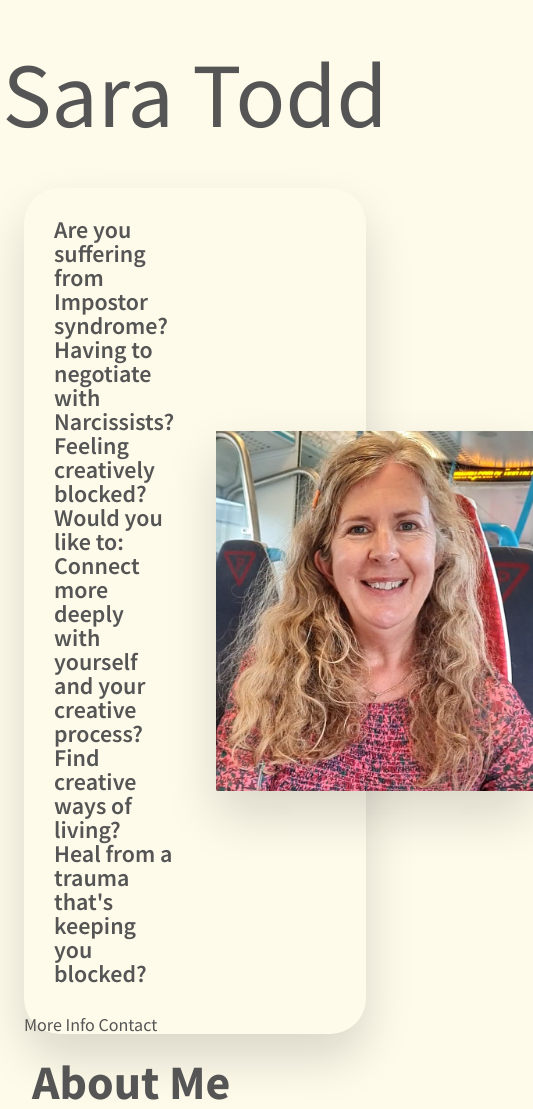
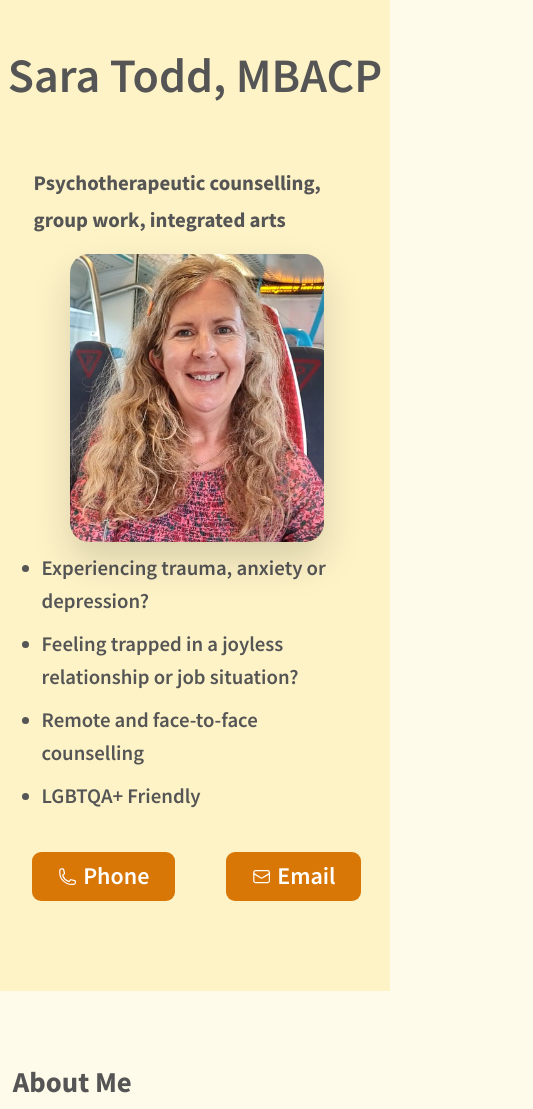
Before and after one commit to louis-todd/sara-art, a plain HTML site: page index.html in a window 390 px wide. Shown: the top 1109 px of the page, 533 px wide, since content can reach past the window. Drawn offline with Linux system fonts and the light colour scheme.

Commit message:
added basic funcionality and responsiveness with basic content

```diff
--- /dev/null
+++ b/css/general.css
@@ -0,0 +1,31 @@
+* {
+  padding: 0;
+  margin: 0;
+  box-sizing: border-box;
+}
+
+html {
+  /* font-size: 10px; */
+  font-size: 62.5%;
+
+  overflow-x: hidden;
+
+  scroll-behavior: smooth;
+}
+
+body {
+  font-family: "Source Sans Pro", sans-serif;
+  font-size: 2.2rem;
+  line-height: 1;
+  font-weight: 400;
+  color: #555;
+  background-color: #fffbeb;
+}
+
+.container {
+  /* 1200px or 1140px is the conventional width to use */
+  max-width: 120rem;
+  margin: 0 auto;
+  /* With padding width basically equals 1140px */
+  padding: 0 3.2rem;
+}
--- /dev/null
+++ b/css/queries.css
@@ -0,0 +1,37 @@
+@media (max-width: 76em) {
+  .bacp-member {
+    display: none;
+  }
+}
+@media (max-width: 56em) {
+  .cta {
+    grid-template-columns: 1fr;
+  }
+  .img-sara-box {
+    grid-row: -1;
+  }
+}
+@media (max-width: 40em) {
+  html {
+    font-size: 50%;
+  }
+  .btn,
+  .btn:link,
+  .btn:visited {
+    font-size: 3rem;
+  }
+}
+@media (max-width: 32em) {
+  .container {
+    padding: 0 1.6rem;
+  }
+  .header header {
+    font-size: 6rem;
+  }
+  .byline {
+    font-size: 2.6rem;
+  }
+  .column-1 {
+    margin-left: 0;
+  }
+}
--- a/css/style.css
+++ b/css/style.css
@@ -1,41 +1,27 @@
-* {
-  padding: 0;
-  margin: 0;
-  box-sizing: border-box;
+.first {
+  background-color: #fef3c7;
+  padding-bottom: 4.8rem;
 }
 
-html {
-  /* font-size: 10px; */
-  font-size: 62.5%;
-
-  overflow-x: hidden;
-
-  scroll-behavior: smooth;
-}
-
-body {
-  font-family: "Source Sans Pro", sans-serif;
-  font-size: 1.8rem;
-  line-height: 1;
-  font-weight: 400;
-  color: #555;
-  background-color: #fffbeb;
-}
-
-.container {
-  /* 1200px or 1140px is the conventional width to use */
-  max-width: 120rem;
-  margin: 0 auto;
-  /* With padding width basically equals 1140px */
-  padding: 0 3.2rem;
-}
-
-header {
+.header {
   display: flex;
   justify-content: center;
   align-items: center;
-  font-size: 9.2rem;
-  padding: 4.8rem 0;
+  gap: 9.6rem;
+  padding: 3.2rem 0;
+}
+
+.header header {
+  font-size: 7.4rem;
+  font-weight: 600;
+}
+
+.byline {
+  font-size: 4rem;
+  font-weight: 700;
+  display: flex;
+  align-items: center;
+  justify-content: center;
 }
 
 h1 {
@@ -44,12 +30,53 @@ h1 {
 
 h2 {
   font-size: 3.6rem;
-  margin: 2.4rem;
+  /* margin: 2.4rem; */
 }
 
 p {
   font-size: 2.4rem;
+  line-height: 1.8;
   margin: 1.8rem;
+}
+
+.btn,
+.btn:link,
+.btn:visited {
+  display: inline-block;
+  text-decoration: none;
+  font-size: 2rem;
+  font-weight: 600;
+  padding: 1.6rem 3.2rem;
+  border-radius: 9px;
+
+  transition: all 0.3s;
+
+  /* Only necessay for .btn */
+  border: none;
+  cursor: pointer;
+  font-family: inherit;
+}
+
+.btn--full:link,
+.btn--full:visited {
+  background-color: #d97706;
+  color: #fff;
+}
+
+.btn--full:hover,
+.btn--full:active {
+  background-color: #b45309;
+  color: #fff;
+}
+
+.btn-box .btn-icn {
+  display: flex;
+  gap: 0.8rem;
+  align-items: center;
+}
+
+.icn {
+  height: 2.4rem;
 }
 
 .price {
@@ -59,26 +86,65 @@ p {
 /* CTA */
 .cta-section {
   padding: 0 2.4rem;
-  margin-bottom: 2.4rem;
+  margin-bottom: 6.4rem;
+  /* background-image: url("../img/seafront-beach-huts.jpg");
+  background-size: cover;
+  background-position: bottom; */
 }
 
 .cta {
   display: grid;
-  grid-template-columns: 1fr 1fr;
-  gap: 1.2rem;
+  grid-template-columns: 1.5fr 1fr;
+}
 
-  border-radius: 3.6rem;
-  box-shadow: 0 2.4rem 4.8rem rgba(0, 0, 0, 0.15);
+.column-1 {
+  margin-left: 7.2rem;
 }
 
 .cta-blurb {
+  display: flex;
+  flex-direction: column;
+  gap: 1.2rem;
   padding: 1.2rem;
+  font-size: 2.6rem;
   font-weight: 600;
+  line-height: 1.6;
+}
+
+.btn-box {
+  display: flex;
+  justify-content: left;
+  gap: 6.4rem;
+  margin-top: 3.6rem;
+}
+
+.img-sara-box {
+  display: flex;
+  align-items: center;
+  justify-content: center;
 }
 
 .img-sara {
   justify-self: center;
   align-self: center;
   height: 36rem;
+
+  border-radius: 2.4rem;
   box-shadow: 0 2.4rem 4.8rem rgba(0, 0, 0, 0.15);
 }
+
+.about-me-section-box {
+  padding-top: 9.6rem;
+  /* border-bottom: 1px #555 solid; */
+}
+
+footer {
+  display: flex;
+  padding: 4.8rem;
+}
+
+.bacp-logo {
+  margin-left: auto;
+  display: block;
+  height: 10rem;
+}
--- a/index.html
+++ b/index.html
@@ -5,7 +5,9 @@
     <meta http-equiv="X-UA-Compatible" content="IE=edge" />
     <meta name="viewport" content="width=device-width, initial-scale=1.0" />
 
+    <link rel="stylesheet" href="css/general.css" />
     <link rel="stylesheet" href="css/style.css" />
+    <link rel="stylesheet" href="css/queries.css" />
 
     <link rel="preconnect" href="https://fonts.googleapis.com" />
     <link rel="preconnect" href="https://fonts.gstatic.com" crossorigin />
@@ -17,55 +19,129 @@
     <title>Sara Todd &mdash; Art Therapy</title>
   </head>
   <body>
-    <header>Sara Todd</header>
-    <div class="container cta-section">
-      <div class = "cta">
-        <div>
-          <p class = "cta-blurb">
-            Are you suffering from Impostor syndrome? <br>
-            Having to negotiate with Narcissists? <br>
-            Feeling creatively blocked? <br>
-            Would you like to:<br>
-            Connect more deeply with yourself and your creative process?<br>
-            Find creative ways of living?<br>
-            Heal from a trauma that's keeping you blocked?<br>
+    <div class="first">
+      <div class="header">
+        <header class="header">Sara Todd, MBACP</header>
+        <img
+          class="bacp-member"
+          src="img/bacp-member.png"
+          alt="BACP official member logo"
+        />
+      </div>
+
+      <div class="cta-section">
+        <p class="byline">
+          Psychotherapeutic counselling, group work, integrated arts
         </p>
-          <btn class="btn btn-more-info">More Info</btn>
-          <btn class="btn btn-contact">Contact </btn>
-        </div>
-        <img class="img-sara" src="img/sara-todd.jpg" alt="Picture of Sara Todd"/>
+        <div class="container cta">
+          <div class="column-1">
+            <ul class="cta-blurb">
+              <li>Experiencing trauma, anxiety or depression?</li>
+              <li>
+                Feeling trapped in a joyless relationship or job situation?
+              </li>
+              <li>Remote and face-to-face counselling</li>
+              <li>LGBTQA+ Friendly</li>
+              <!-- with family relationships and family estrangement, as well as
+                workplace bullying and recovery from narcissistic abuse. As part
+                of my private practice I see adults and young people. I am a group
+                facilitator for standalone.org.uk My practice is LGBTQ+
+                affirmative. My pronouns are she/her -->
+            </ul>
+            <div class="btn-box">
+              <a href="tel:07762889545" class="btn btn--full btn-icn">
+                <svg
+                  xmlns="http://www.w3.org/2000/svg"
+                  fill="none"
+                  viewBox="0 0 24 24"
+                  stroke-width="1.5"
+                  stroke="currentColor"
+                  class="icn"
+                >
+                  <path
+                    stroke-linecap="round"
+                    stroke-linejoin="round"
+                    d="M2.25 6.75c0 8.284 6.716 15 15 15h2.25a2.25 2.25 0 002.25-2.25v-1.372c0-.516-.351-.966-.852-1.091l-4.423-1.106c-.44-.11-.902.055-1.173.417l-.97 1.293c-.282.376-.769.542-1.21.38a12.035 12.035 0 01-7.143-7.143c-.162-.441.004-.928.38-1.21l1.293-.97c.363-.271.527-.734.417-1.173L6.963 3.102a1.125 1.125 0 00-1.091-.852H4.5A2.25 2.25 0 002.25 4.5v2.25z"
+                  />
+                </svg>
+                <span>Phone</span>
+              </a>
+              <a href="mailto: abc@example.com" class="btn btn--full btn-icn">
+                <svg
+                  xmlns="http://www.w3.org/2000/svg"
+                  fill="none"
+                  viewBox="0 0 24 24"
+                  stroke-width="1.5"
+                  stroke="currentColor"
+                  class="icn"
+                >
+                  <path
+                    stroke-linecap="round"
+                    stroke-linejoin="round"
+                    d="M21.75 6.75v10.5a2.25 2.25 0 01-2.25 2.25h-15a2.25 2.25 0 01-2.25-2.25V6.75m19.5 0A2.25 2.25 0 0019.5 4.5h-15a2.25 2.25 0 00-2.25 2.25m19.5 0v.243a2.25 2.25 0 01-1.07 1.916l-7.5 4.615a2.25 2.25 0 01-2.36 0L3.32 8.91a2.25 2.25 0 01-1.07-1.916V6.75"
+                  />
+                </svg>
+                <span>Email</span>
+              </a>
             </div>
           </div>
-    <div class="container about-me-section">
-      <h1>About Me</h2>
+          <div class="img-sara-box">
+            <img
+              class="img-sara"
+              src="img/sara-todd.jpg"
+              alt="Picture of Sara Todd"
+            />
+          </div>
+        </div>
+      </div>
+    </div>
+    <div class="about-me-section-box">
+      <div class="container about-me-section" id="about-me">
+        <h2 class="about-me-heading">About Me</h2>
         <p>
-        I graduated from Welden college with a Diploma in Integrative Humanistic
-        Counselling in 2010. Integrative Psychotherapy takes into account many
-        views of human fuctioning. The psychodynamic, client-centred, behviourist,
-        cognitive, Festalt therapy and transactional analysis are all approaches
-        considered. After graduating I worked for the Federation of Disabled
-        People and at the Women's Centre as well as in private practice.
-        Currently, I work for Stand Alone, a charity that supports people
-        estranged from their families. As well as this I work with young people
-        and the arts. I am in the second year of studying my MA in Integrative
-        Arts Practice.
+          I graduated from Welden College with a Diploma in Integrative
+          Humanistic Counselling in 2010. Integrative Psychotherapy takes into
+          account many views of human fuctioning. The psychodynamic,
+          client-centred, behviourist, cognitive, Gestalt therapy and
+          transactional analysis are all approaches considered. After graduating
+          I worked for the Federation of Disabled People and at the Women's
+          Centre as well as in private practice. Currently, I work for Stand
+          Alone, a charity that supports people estranged from their families.
+          In addition, I work with young people and the arts. I am in the second
+          year of studying my MA in Integrative Arts Practice.
         </p>
+        <h2>My Practice</h2>
         <p>
-        I offer different ways of exploring: sand tray, drawing, music, writing,
-        as well as talking. Being creative and making things can help to
-        understand feelings and experiences especially when words are hard to
-        find. Sometimes when a difficulty has been drawn or made and is right
-        there in front of us, it is easier to talk about. This is playful work
-        that takes the person and their story seriously.
+          I offer different ways of exploring: sand tray, drawing, music,
+          writing, as well as talking. Being creative and making things can help
+          to understand feelings and experiences especially when words are hard
+          to find. Sometimes when a difficulty has been drawn or made and is
+          right there in front of us, it is easier to talk about. This is
+          playful work that takes the person and their story seriously.
         </p>
+        <h2>Availability</h2>
         <p>
           Currently, I have a couple of sessions available on
           <strong> Tuesday afternoon & evening </strong> and
-        <strong>Thursday morning</strong>. Usually, our sessions start remotely,
-        but if your interest is mainly around creative work we can arrange a
-        face-to-face session. I also offer canine therapy which involves a
-        dialogical session in the presence of my gentle therapy dog, Smilo.
+          <strong>Thursday morning</strong>. Usually, our sessions start
+          remotely, but if your interest is mainly around creative work we can
+          arrange a face-to-face session. I also offer canine therapy which
+          involves a dialogical session in the presence of my gentle therapy
+          dog, Smilo.
+        </p>
+        <h2>Fees</h2>
+        <p class="fees-para">
+          My fee is <strong>£55</strong> remote and <strong>£70</strong> face to
+          face
         </p>
       </div>
+    </div>
+    <footer>
+      <img
+        class="bacp-logo"
+        src="img/bacp-logo-redrawn-removebg-preview.png"
+        alt="BACP Logo"
+      />
+    </footer>
   </body>
 </html>
```
Also changed, not shown: img/bacp-logo-redrawn-removebg-preview.png (added), img/bacp-member.png (added), img/leaf-outline.svg (added). Lines whose indentation alone changed are shown as unchanged.
